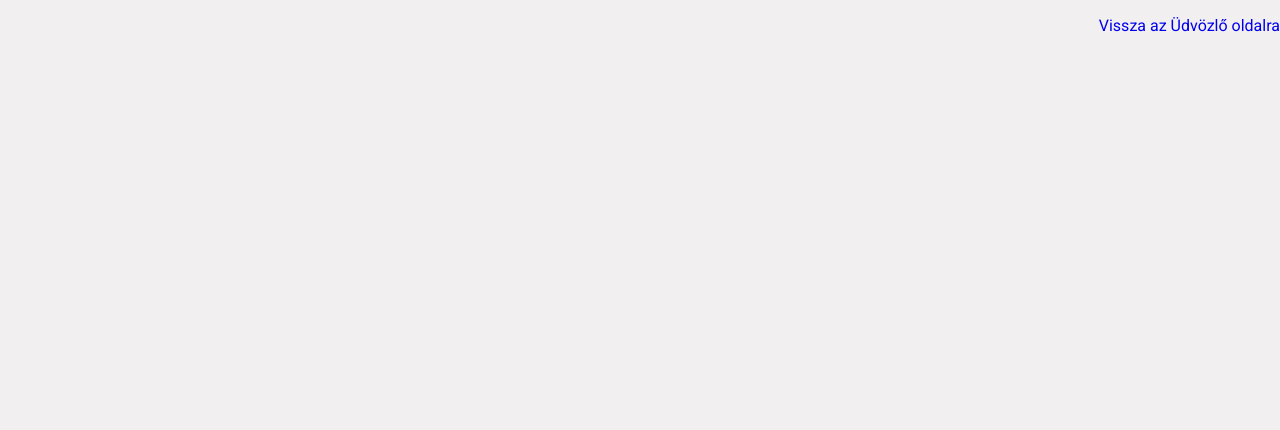
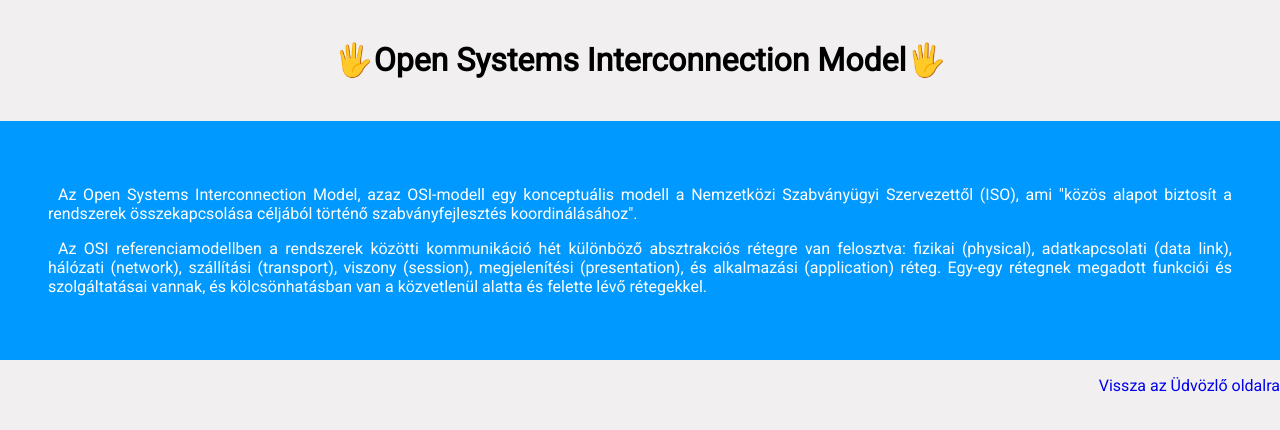
Before and after one commit to PiedlTamas/kozos, a plain HTML site: page web/OSI_modell.html in a window 1280 px wide. Drawn offline with Linux system fonts and the light colour scheme; a web font is replaced by a local one.

Commit message:
OSI modell bevezetés hozzáadása

```diff
--- a/web/OSI_modell.html
+++ b/web/OSI_modell.html
@@ -10,6 +10,11 @@
     <link href="https://fonts.googleapis.com/css2?family=Martian+Mono:wght@300&family=Roboto&display=swap" rel="stylesheet">
 </head>
 <body>
+    <h1>Open Systems Interconnection Model</h1>
+    <div class="container" style="color:white;">
+        <p>Az Open Systems Interconnection Model, azaz OSI-modell egy konceptuális modell a Nemzetközi Szabványügyi Szervezettől (ISO), ami "közös alapot biztosít a rendszerek összekapcsolása céljából történő szabványfejlesztés koordinálásához".</p>
+        <p>Az OSI referenciamodellben a rendszerek közötti kommunikáció hét különböző absztrakciós rétegre van felosztva: fizikai (physical), adatkapcsolati (data link), hálózati (network), szállítási (transport), viszony (session), megjelenítési (presentation), és alkalmazási (application) réteg. Egy-egy rétegnek megadott funkciói és szolgáltatásai vannak, és kölcsönhatásban van a közvetlenül alatta és felette lévő rétegekkel.</p>
+    </div>
     <p class="vissza"><a href="index.html">Vissza az Üdvözlő oldalra</a></p>
 </body>
 </html>
```
